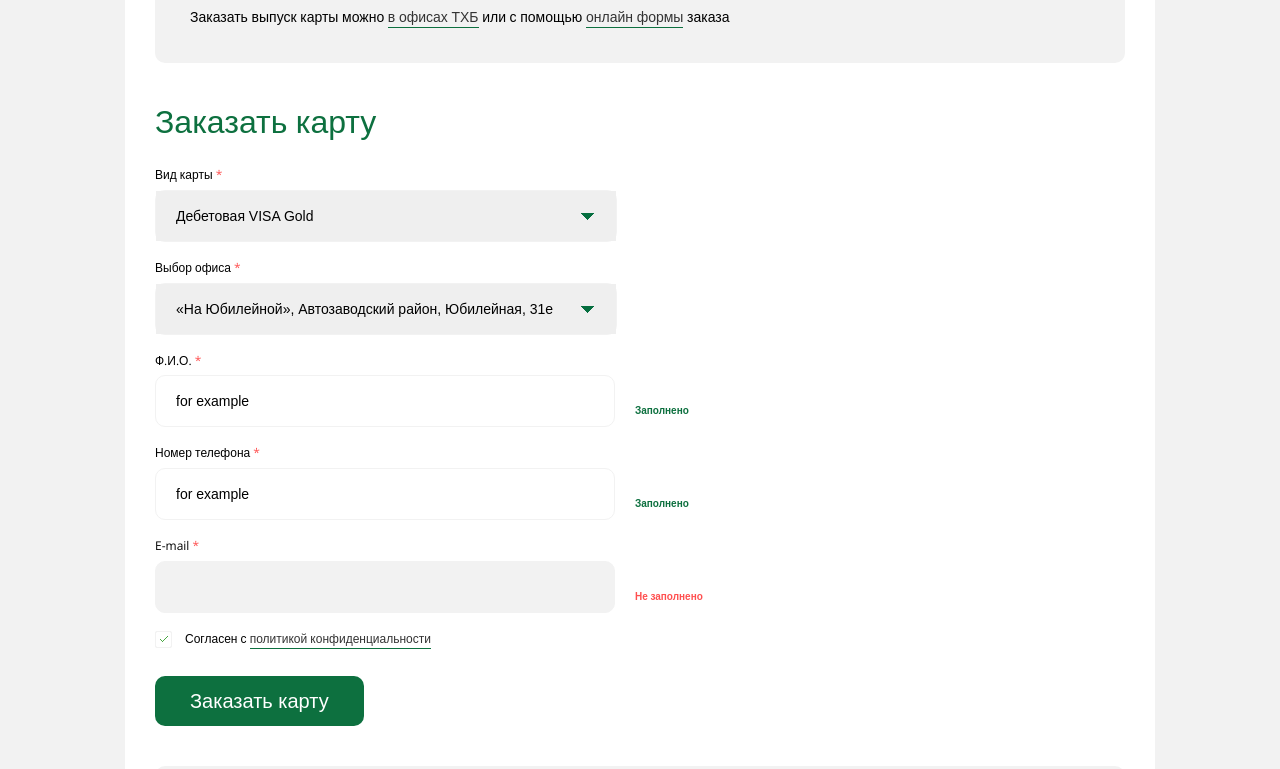
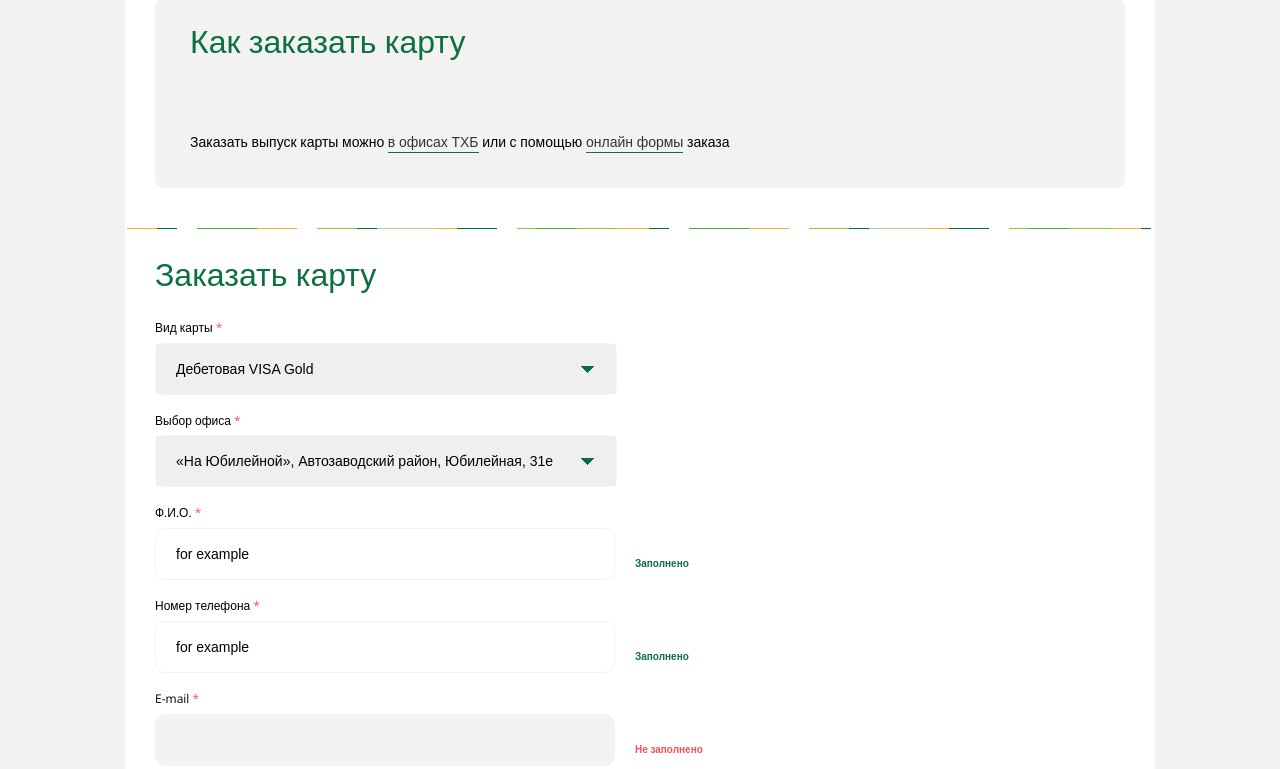
Before and after one commit to w-chizhenkov/htbank, a website: page app/index.html in a window 1280 px wide. Shown: the part 1646-2415 px from the top of the page. Drawn offline with nearby package versions, Linux system fonts and the light colour scheme.

Commit message:
#1.5 [hot-fix] add deco lines

```diff
--- a/app/index.html
+++ b/app/index.html
@@ -83,7 +83,7 @@
 						</li>
 					</ul>
 				</nav>
-				<div class="card-description">
+				<div class="card-description deco__color-line_card-description">
 					<div class="debit-card">
 						<h2 class="card-caption card-caption_hight">Дебетовая карта VISA Gold</h2>
 					</div>
@@ -137,7 +137,7 @@
 						<h3 class="card-caption card__caption_how-to-order"><a class="how-to-order__anchor" name="how-to-order__anchor"></a>Как заказать карту</h3>
 						<div class="how-to-order__text">Заказать выпуск карты можно <a class="how-to-order__link" href="#">в офисах ТХБ</a> или с помощью <a class="how-to-order__link" href="#">онлайн формы</a> заказа</div>
 					</div>
-					<div class="issue-card">
+					<div class="issue-card deco__color-line_issue-card">
 						<form class="order-form" action="/" method="post">
 							<h3 class="card-caption card-caption_issue-card">Заказать карту</h3>
 							<div class="order-form__choice-var">
--- a/app/sass/_content.scss
+++ b/app/sass/_content.scss
@@ -41,6 +41,18 @@
 	background-color: $content-text-color__white;
 	border-radius: 10px;
 	padding: 22px 30px 40px 30px;
+	position: relative;
+}
+
+.deco__color-line_card-description::before {
+	top: 92px;
+	left: -10px;
+	position: absolute;
+	display: block;
+	content: '';
+	width: 1060px;
+	height: 20px;
+	background: url("../img/deco__color-line.png");
 }
 
 .feature-card_wrapper {
@@ -52,6 +64,7 @@
 	color: $content-text-color__green;
 	font-weight: 300;
 	margin-top: 0;
+	margin-bottom: 74px;
 
 	&_hight {
 		font-size: 40px;
--- a/app/sass/_content__card-form.scss
+++ b/app/sass/_content__card-form.scss
@@ -1,5 +1,17 @@
 .issue-card {
-	padding-top: 40px;
+	position: relative;
+	padding-top: 68px;
+}
+
+.deco__color-line_issue-card::before {
+	top: 31px;
+	left: -40px;
+	position: absolute;
+	display: block;
+	content: '';
+	width: 1060px;
+	height: 20px;
+	background: url("../img/deco__color-line.png");
 }
 
 .card-caption_issue-card {
```
Also changed, not shown: app/css/main.css, app/sass/main.scss (line endings or trailing spaces).
